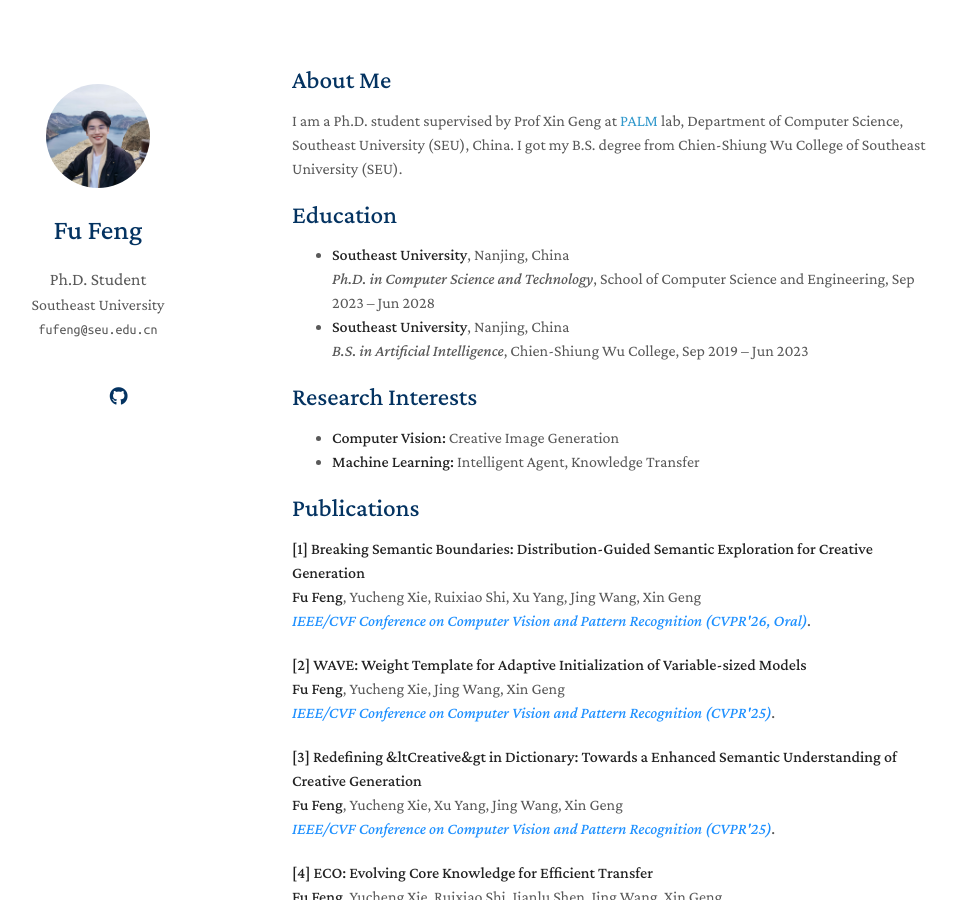
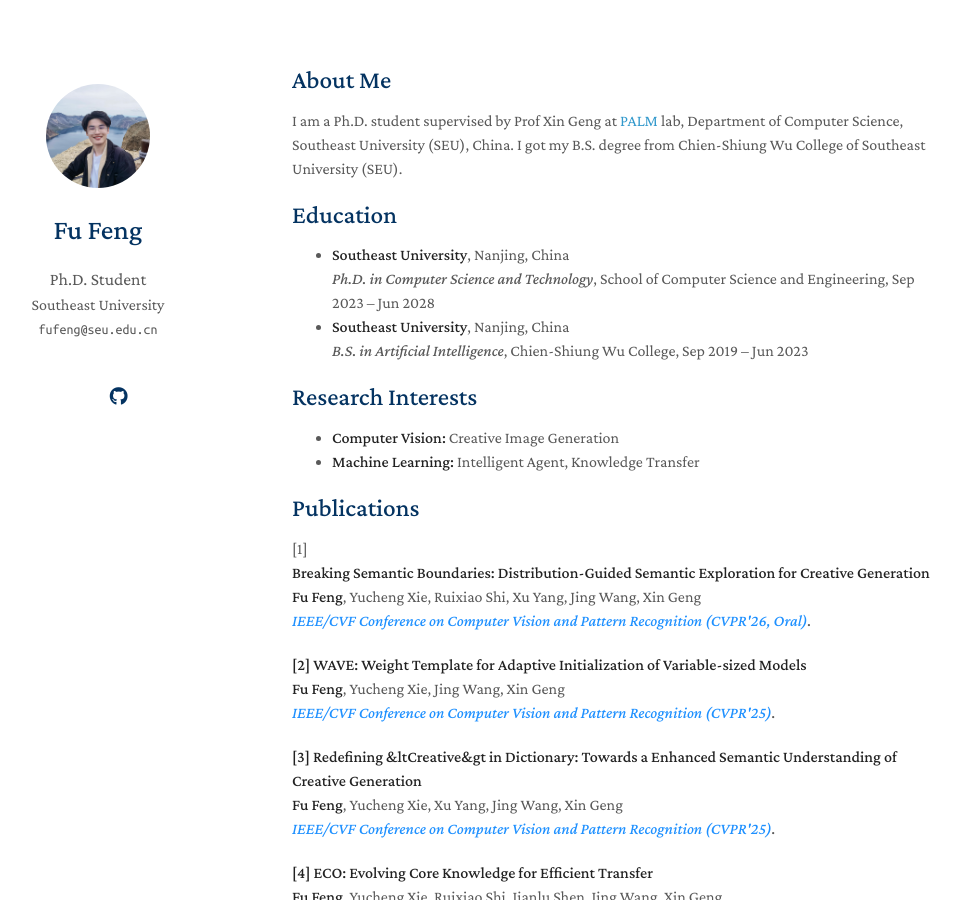
Before and after one commit to fu-feng/fu-feng.github.io, a Jekyll site: the page built from index.md, in a window 1280 px wide and 900 px high. Shown: the whole window, without its empty margins (178-1138 px from the left). Built offline with Jekyll 4.4.1, drawn with Linux system fonts in a browser that asks for light colours; nearby versions of some CDN libraries; a style sheet for code colours, icons or effects is not loaded; our own code applies the rules of GitHub Pages for plain Markdown files.

```diff
--- a/index.md
+++ b/index.md
@@ -21,7 +21,7 @@ I am a Ph.D. student supervised by Prof Xin Geng at [PALM](http://palm.seu.edu.c
 ## Publications
 [comment]: <> (Arxiv)
 <div class="paper">
-<p><strong>[1] Breaking Semantic Boundaries: Distribution-Guided Semantic Exploration for Creative Generation</strong>
+[1] <p><strong>Breaking Semantic Boundaries: Distribution-Guided Semantic Exploration for Creative Generation</strong>
 <br />
 <strong>Fu Feng</strong>, Yucheng Xie, Ruixiao Shi, Xu Yang, Jing Wang, Xin Geng
 <br />
```
